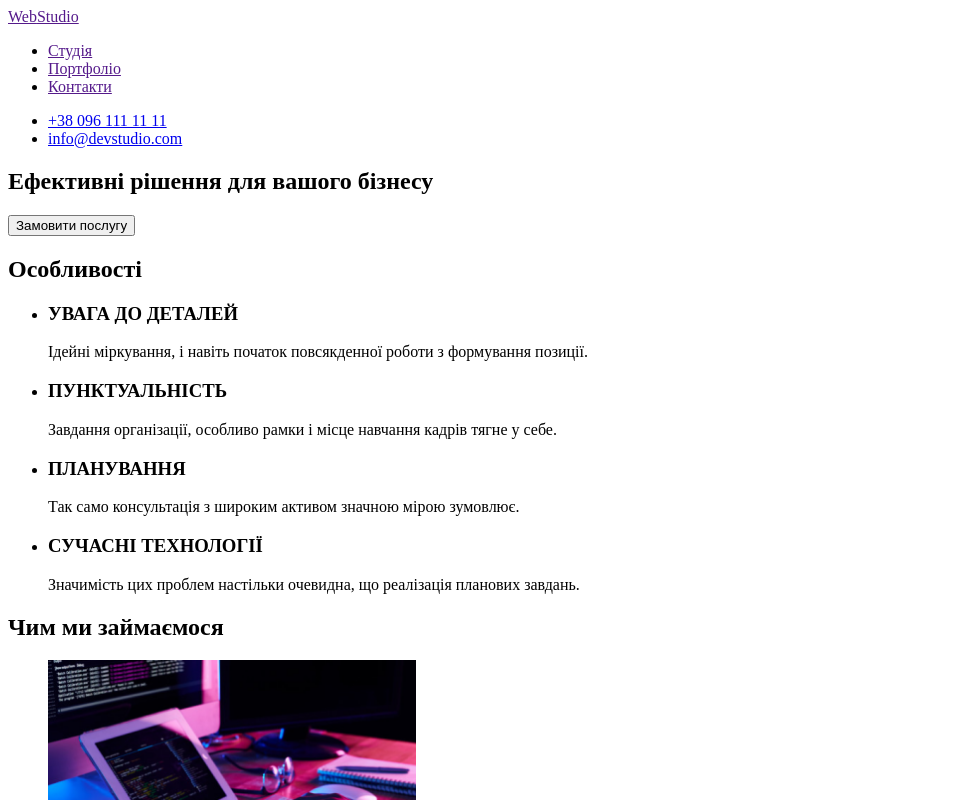
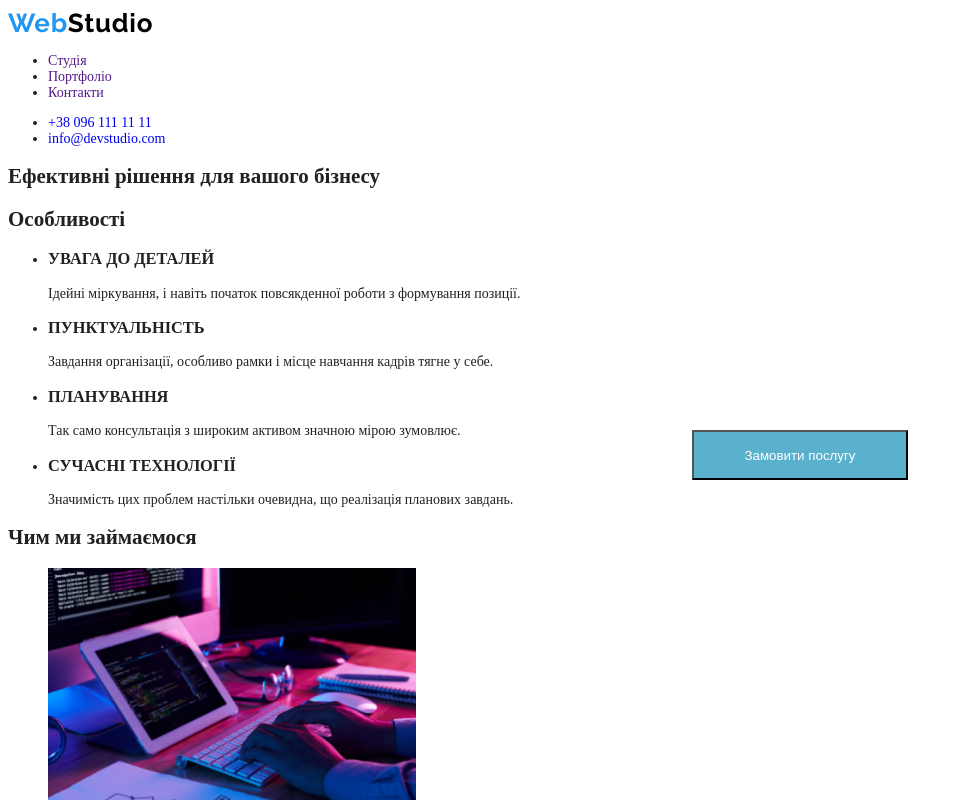
Before and after one commit to kortunn/hw-003, a plain HTML site: page index.html in a window 1280 px wide. Shown: the top 800 px of the page, without its empty margins (0-963 px from the left). Drawn offline with Linux system fonts and the light colour scheme.

Commit message:
add css02

```diff
--- a/css/styles.css
+++ b/css/styles.css
@@ -0,0 +1,51 @@
+:root{
+--main-font:Roboto,sans-serif;
+--main-txt-cl: #212121;
+
+
+}
+.page{
+color: var(--main-txt-cl);
+text-decoration: none;
+
+font-size: 14px;
+}
+.btn{
+    background-color: rgb(90, 177, 206);
+    color: white;
+    position: absolute;
+    width: 216px;
+    height: 50px;
+    left: 692px;
+    top: 430px;
+}
+.accent{
+    text-decoration: none;
+    font-family: 'Raleway';
+    font-style: normal;
+    font-weight: 700;
+    font-size: 26px;
+    line-height: 31px;
+
+
+    letter-spacing: 0.03em;
+
+    color: #2196F3;
+}
+.logo{
+    text-decoration: none;
+    font-family: 'Raleway';
+    font-style: normal;
+    font-weight: 700;
+    font-size: 26px;
+    line-height: 31px;
+
+
+    letter-spacing: 0.03em;
+
+    color: black;
+}
+
+.link{
+    text-decoration: none;
+}
--- a/index.html
+++ b/index.html
@@ -5,29 +5,32 @@
     <meta http-equiv="X-UA-Compatible" content="IE=edge" />
     <meta name="viewport" content="width=device-width, initial-scale=1.0" />
     <title>WebStudio</title>
+    <link rel="preconnect" href="https://fonts.googleapis.com">
+    <link rel="preconnect" href="https://fonts.gstatic.com" crossorigin>
+    <link href="https://fonts.googleapis.com/css2?family=Raleway:wght@700&family=Roboto:wght@400;700&display=swap" rel="stylesheet">
     <link rel="stylesheet" href="./css/styles.css">
   </head>
-  <body>
-    <header>
-      <nav>
-      <a href=""><span>Web</span>Studio</a>
+  <body class="page">
+    <header class="header">
+      <nav class="main-nav">
+      <a class="logo" href=""><span class="accent">Web</span>Studio</a>
 
 
-      <ul>
-          <li><a href="">Студія</a></li>
-          <li><a href="">Портфоліо</a></li>
-          <li><a href=""> Контакти</a></li>
+      <ul class="list">
+          <li class="list-item"><a class="link" href="">Студія</a></li>
+          <li class="list-item"><a class="link" href="">Портфоліо</a></li>
+          <li class="list-item"><a class="link" href=""> Контакти</a></li>
       </ul>
       </nav>
-      <ul>
-        <li><a href="tel:+380961111111">+38 096 111 11 11</a></li>
-        <li><a href="mailto:info@devstudio.com">info@devstudio.com</a></li>
+      <ul class="list">
+        <li class="list-item"><a class="link" href="tel:+380961111111">+38 096 111 11 11</a></li>
+        <li class="list-item"><a class="link" href="mailto:info@devstudio.com">info@devstudio.com</a></li>
       </ul>
     </header>
     <main>
-      <section>
-      <h1>Ефективні рішення для вашого бізнесу</h1>
-      <button type="button">Замовити послугу</button>
+      <section class="">
+      <h1 class="">Ефективні рішення для вашого бізнесу</h1>
+      <button type="button" class="btn">Замовити послугу</button>
       </section>
       <section><h2>Особливості</h2>
         <ul>
```
Also changed, not shown: portfolio.html (added, +127 -0 lines), images/img(1).png (added), images/img(2).png (added), images/img(3).png (added), images/img(4).png (added), images/img(5).png (added), images/img(6).png (added), images/img(7).png (added), images/img(8).png (added), images/img.png (added).
